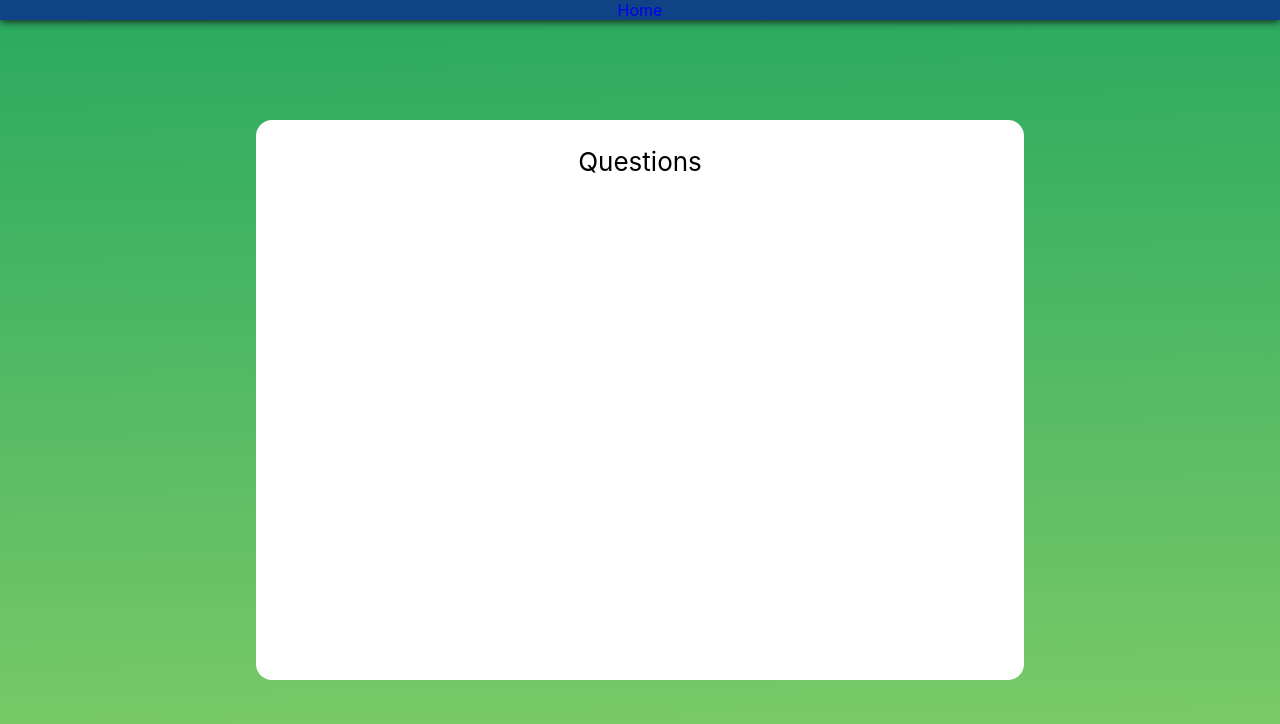
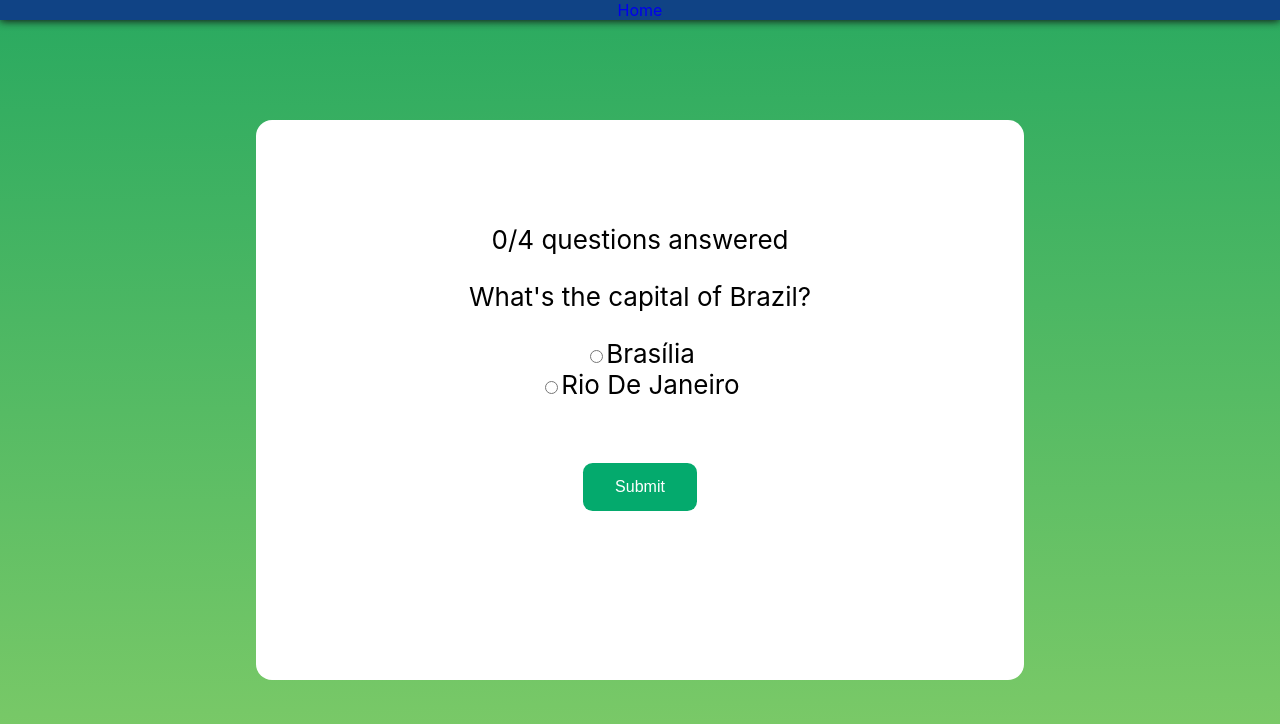
Before and after one commit to Gs-Toledo/questionator, a React (Create React App) app: page /Questions in a window 1280 px wide. Shown: the top 724 px of the page. Built offline with nearby package versions, Linux system fonts and the light colour scheme.

Commit message:
feat: rendering diferent question types

```diff
--- /dev/null
+++ b/src/assets/questions.json
@@ -0,0 +1,89 @@
+{
+    "questions": [
+            {
+                "id":1,
+                "type":"One-choice",
+                "question_text_en": "What's the capital of Brazil?",
+                "question_text_pt-br": "Qual a capital do Brasil?",
+                "answers_en": [
+                    {
+                        "answer_text": "Brasília",
+                        "isCorrect": true
+                    },
+                    {
+                        "answer_text": "Rio De Janeiro",
+                        "isCorrect": false
+                    }
+                ],
+                "answer_pt-br": [
+                    {
+                        "answer_text": "Brasília",
+                        "isCorrect": true
+                    },
+                    {
+                        "answer_text": "Rio De Janeiro",
+                        "isCorrect": false
+                    }
+                ]
+
+            },
+            {
+                "id": 6,
+                "type": "Multiple-choice",
+                "question_text_en": "Which of the following are programming languages?",
+                "question_text_pt-br": "Quais das seguintes são linguagens de programação?",
+                "answers_en": [
+                    {
+                        "answer_text": "Python",
+                        "isCorrect": true
+                    },
+                    {
+                        "answer_text": "HTML",
+                        "isCorrect": false
+                    },
+                    {
+                        "answer_text": "CSS",
+                        "isCorrect": false
+                    },
+                    {
+                        "answer_text": "Java",
+                        "isCorrect": true
+                    }
+                ],
+                "answer_pt-br": [
+                    {
+                        "answer_text": "Python",
+                        "isCorrect": true
+                    },
+                    {
+                        "answer_text": "HTML",
+                        "isCorrect": true
+                    },
+                    {
+                        "answer_text": "CSS",
+                        "isCorrect": false
+                    },
+                    {
+                        "answer_text": "Java",
+                        "isCorrect": true
+                    }
+                ]
+            },
+            {
+                "id": 7,
+                "type": "Input",
+                "question_text_en": "What is the capital of France?",
+                "question_text_pt-br": "Qual é a capital da França?",
+                "correct_answer_en": "Paris",
+                "correct_answer_pt-br": "Paris"
+            },
+            {
+                "id": 8,
+                "type": "Input",
+                "question_text_en": "Who is known as the father of computers?",
+                "question_text_pt-br": "Quem é conhecido como o pai dos computadores?",
+                "correct_answer_en": "Charles Babbage",
+                "correct_answer_pt-br": "Charles Babbage"
+            }
+        ]
+}
--- a/src/assets/styles/App.css
+++ b/src/assets/styles/App.css
@@ -75,6 +75,10 @@ a:hover{
   pointer-events: all;
 }
 
+.btn.btn-answer {
+  margin-top: 2rem;
+}
+
 @keyframes App-logo-spin {
   from {
     transform: rotate(0deg);
--- /dev/null
+++ b/src/assets/styles/ProgressBar.css
@@ -0,0 +1,31 @@
+.progress-bar {
+  display: flex;
+  justify-content: center;
+  align-items: center;
+  padding-top: 2rem;
+}
+
+.progress-info {
+  margin-top: 2rem;
+}
+
+.circle {
+  width: 40px;
+  height: 40px;
+  border-radius: 50%;
+  display: flex;
+  justify-content: center;
+  align-items: center;
+  font-size: 18px;
+  color: white;
+  margin: 0 5px;
+  transition: background-color 0.5s;
+}
+
+.correct {
+  background-color: green;
+}
+
+.incorrect {
+  background-color: red;
+}
--- a/src/pages/Base.jsx
+++ b/src/pages/Base.jsx
@@ -1,4 +1,5 @@
 import React from "react";
+import { Link } from "react-router-dom";
 
 
 export default function Base({children}) {
@@ -7,7 +8,7 @@ export default function Base({children}) {
 
         <header className='app-header'>
           <nav>
-            <a href="/">Home</a>
+            <Link to="/">Home</Link>
           </nav>
         </header>
 
--- /dev/null
+++ b/src/pages/ProgressBar.jsx
@@ -0,0 +1,25 @@
+import React from 'react';
+import '../assets/styles/ProgressBar.css';
+
+export default function ProgressBar({ steps }) {
+  return (
+    <div>
+    <div className="progress-bar">
+
+      {steps.map((step, index) => (
+
+        <div
+          key={index}
+          className={`circle ${step.correct === null ? '' : step.correct ? 'correct' : 'incorrect'}`}>
+          {index + 1}
+        </div>
+      ))}
+    </div>
+    <div>
+    <div className="progress-info">
+        {steps.filter(step => step.correct !== null).length}/{steps.length} questions answered
+      </div>
+    </div>
+    </div>
+  );
+}
--- a/src/pages/questions.jsx
+++ b/src/pages/questions.jsx
@@ -1,18 +1,109 @@
-import React from "react"
-import Base from "./Base"
+import React, { useState } from "react";
+import Base from "./Base";
+import ProgressBar from "./ProgressBar";
+import questionsData from '../assets/questions.json';
 
-export default function Questions()  {
+export default function Questions() {
+  const [questions] = useState(questionsData.questions);
+  const [currentQuestionIndex, setCurrentQuestionIndex] = useState(0);
+  const [steps, setSteps] = useState(questions.map(() => ({ correct: null })));
+  const [selectedAnswer, setSelectedAnswer] = useState([]);
+  const [inputAnswer, setInputAnswer] = useState("");
+
+  const handleAnswerSelect = (answerIndex) => {
+    if (questions[currentQuestionIndex].type === "Multiple-choice") {
+      setSelectedAnswer(prev =>
+        prev.includes(answerIndex)
+        ? prev.filter(index => index !== answerIndex)
+        : [...prev, answerIndex]
+      );
+    } else {
+      setSelectedAnswer([answerIndex]);
+    }
+  };
+
+  const handleInputChange = (e) => {
+    setInputAnswer(e.target.value);
+  };
+
+  const handleSubmit = () => {
+    const currentQuestion = questions[currentQuestionIndex];
+    let isCorrect = false;
+
+    if (currentQuestion.type === "One-choice" || currentQuestion.type === "Multiple-choice") {
+      const correctAnswers = currentQuestion.answers_en
+        .map((answer, index) => answer.isCorrect ? index : null)
+        .filter(index => index !== null);
+
+      isCorrect = JSON.stringify(correctAnswers) === JSON.stringify(selectedAnswer.sort());
+    } else if (currentQuestion.type === "Input questions") {
+      isCorrect = currentQuestion.answers_en.some(answer =>
+        answer.answer_text.toLowerCase() === inputAnswer.trim().toLowerCase()
+      );
+    }
+
+    setSteps(prevSteps =>
+      prevSteps.map((step, i) =>
+        i === currentQuestionIndex ? { ...step, correct: isCorrect } : step
+      )
+    );
+
+    setSelectedAnswer([]);
+    setInputAnswer("");
+    setCurrentQuestionIndex(prevIndex => prevIndex + 1);
+  };
+
+  if (currentQuestionIndex >= questions.length) {
     return (
-
       <Base>
         <div>
-          <p>
-            Questions
-          </p>
+          <p>You have completed all the questions!</p>
+          <ProgressBar steps={steps} />
         </div>
       </Base>
+    );
+  }
 
+  const currentQuestion = questions[currentQuestionIndex];
 
+  return (
+    <Base>
+      <div>
+        <ProgressBar steps={steps} />
 
-    )
+        <p>{currentQuestion.question_text_en}</p>
+
+        {currentQuestion.type === "One-choice" || currentQuestion.type === "Multiple-choice" ? (
+          currentQuestion.answers_en.map((answer, index) => (
+
+            <div key={index}>
+              <label>
+                <input
+                  type={currentQuestion.type === "One-choice" ? "radio" : "checkbox"}
+                  name="answer"
+                  checked={selectedAnswer.includes(index)}
+                  onChange={() => handleAnswerSelect(index)}
+                />
+                {answer.answer_text}
+              </label>
+            </div>
+
+          ))
+        ) : (
+          <input
+            type="text"
+            value={inputAnswer}
+            onChange={handleInputChange}
+          />
+        )}
+        <br />
+        <button
+          onClick={handleSubmit}
+          disabled={selectedAnswer.length === 0 && inputAnswer === ""}
+          className="btn btn-answer">
+          Submit
+        </button>
+      </div>
+    </Base>
+  );
 }
```
Also changed, not shown: src/questions.json (deleted, +0 -31 lines).
